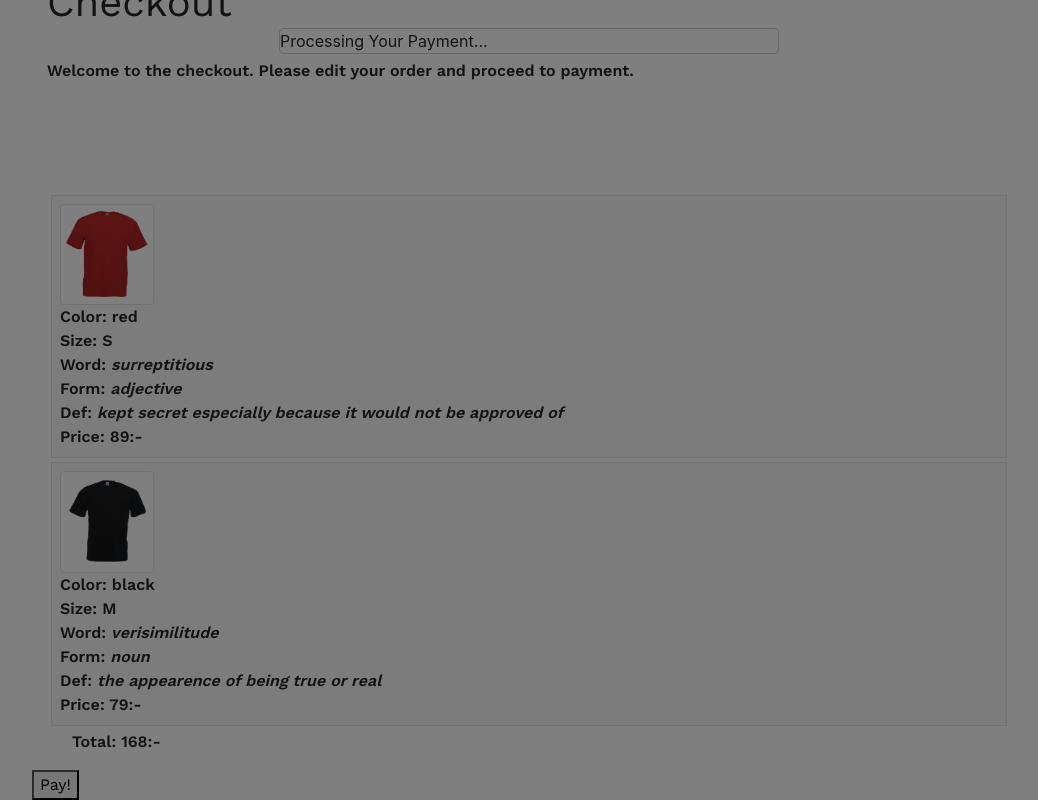
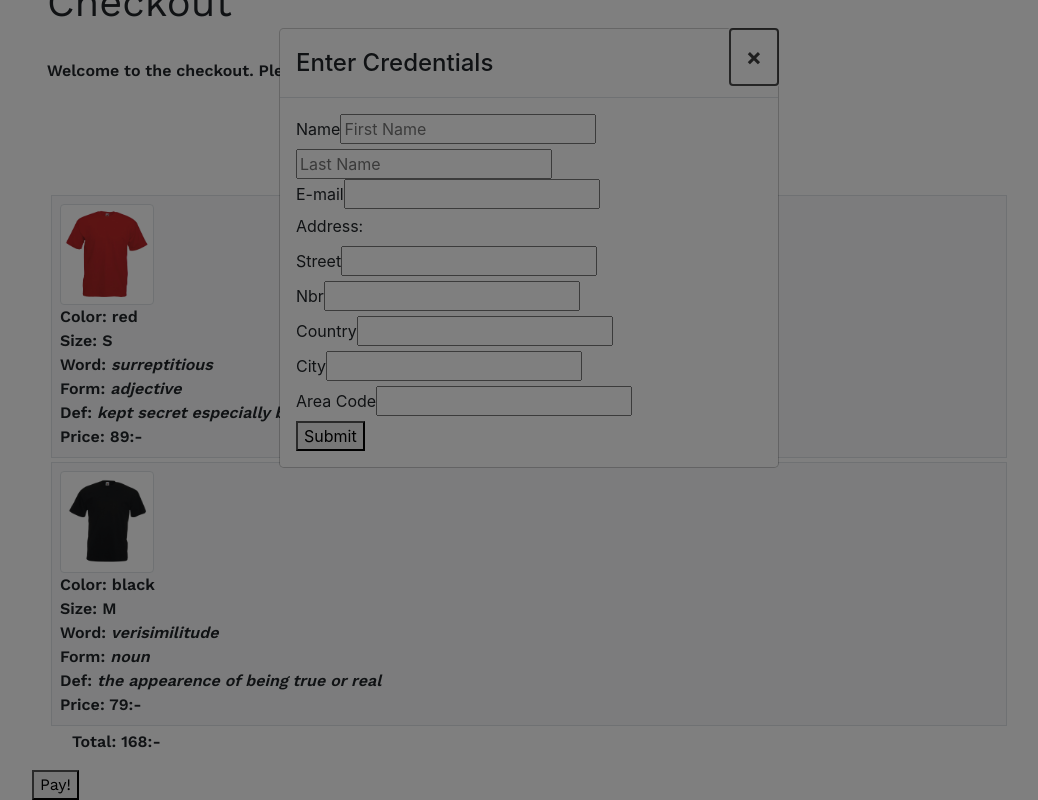
Before and after one commit to Digletto/edaf90-shirt-store, an Angular app in the folder angular-shirt-app/: page /checkout in a window 1280 px wide. Both pictures are taken after a click on the button "Pay!". Shown: the part 205-1005 px from the top of the page, without its empty margins (111-1149 px from the left). Built offline with nearby package versions, Linux system fonts and the light colour scheme.

Commit message:
added credential form in checkout

```diff
--- a/angular-shirt-app/src/app/Checkout/checkout.component.html
+++ b/angular-shirt-app/src/app/Checkout/checkout.component.html
@@ -32,5 +32,53 @@
     <ul>
         Total: <span class=thin>{{total}}</span>:-<br>
     </ul>
-    <button (click)="onPayClick()">Pay!</button>
+    <button (click)="onPayClick(payformModal)">Pay!</button>
 </div>
+
+<ng-template #payformModal let-modal>
+  <div class="modal-header">
+    <h4 class="modal-title">Enter Credentials</h4>
+    <button type="button" class="close" aria-label="Close" (click)="modal.dismiss('Cross click')">
+      <span aria-hidden="true">&times;</span>
+    </button>
+  </div>
+  <div class="modal-body">
+    <form>
+        <div>
+            <label>Name</label>
+            <input type="text" id="fname" required placeholder="First Name">
+            <input type="text" id="lname" required placeholder="Last Name">
+        </div>
+        <div>
+            <label>E-mail</label>
+            <input type="text" id="email" required>
+        </div>
+        <div>
+            <label>Address: </label>
+            <div>
+                <div>
+                    <label>Street</label>
+                    <input type="text" id="street" required>
+                </div>
+                <div>
+                    <label>Nbr</label>
+                    <input type="text" id="streetnbr" required>
+                </div>
+                <div>
+                    <label>Country</label>
+                    <input type="text" id="country" required>
+                </div>
+                <div>
+                    <label>City</label>
+                    <input type="text" id="city" required>
+                </div>
+                <div>
+                    <label>Area Code</label>
+                    <input type="text" id="acode" required>
+                </div>
+            </div>
+        </div>
+        <button type="submit">Submit</button>
+    </form>
+  </div>
+</ng-template>
--- a/angular-shirt-app/src/app/Checkout/checkout.component.ts
+++ b/angular-shirt-app/src/app/Checkout/checkout.component.ts
@@ -48,8 +48,8 @@ import { NgbModal } from '@ng-bootstrap/ng-bootstrap';
         red : "../../assets/t-shirt-pictures/red_shirt.jpg"
     }
 
-    onPayClick() {
-        this.modalService.open("Processing Your Payment...");
+    onPayClick(content) {
+        this.modalService.open(content);
     }
 
     updatePrice() {
@@ -63,7 +63,6 @@ import { NgbModal } from '@ng-bootstrap/ng-bootstrap';
 
     ngOnInit() {
         //this.tshirts = JSON.parse(localStorage.getItem("tshirts"));
-
         //temp for testing
         this.tshirts = [this.exampleItem, this.exampleItem2];
 
```
